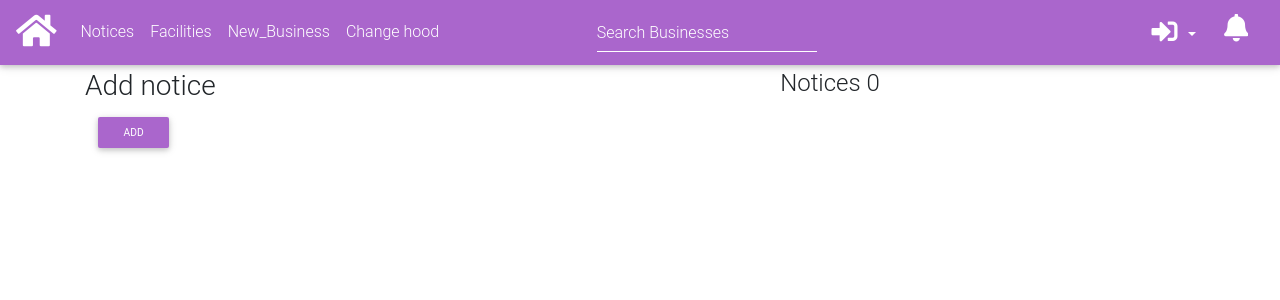
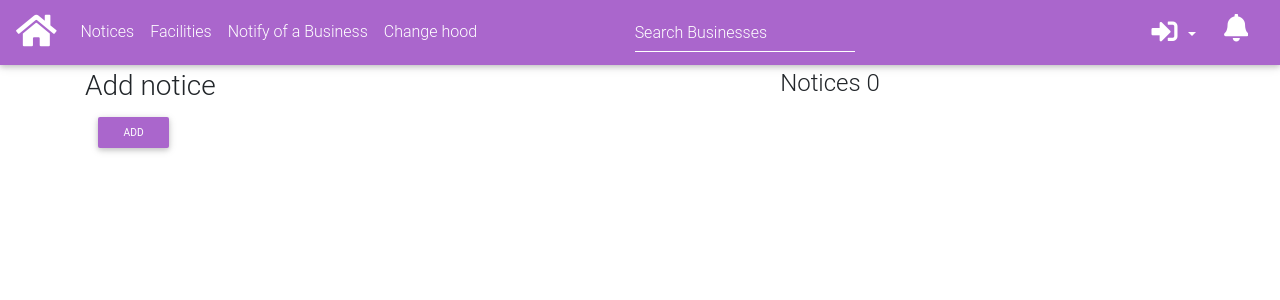
Before and after one commit to brayokenya/District-47, a Django app: template hood/templates/notices.html in a window 1280 px wide. Shown: the top 300 px of the page. Run offline with Django 3.2, Linux system fonts and the light colour scheme; the template is opened without the code that fills it, so the values that code supplies are empty; some libraries are stand-ins or nearby versions; some web fonts are replaced.

Commit message:
updated  templates

```diff
--- a/hood/templates/navbar.html
+++ b/hood/templates/navbar.html
@@ -24,7 +24,7 @@
         <a class="nav-link" href="{% url 'facilities'%}">Facilities</a>
       </li>
       <li class="nav-item">
-        <a class="nav-link" href="{% url 'post_business'%}">New_Business</a>
+        <a class="nav-link" href="{% url 'post_business'%}">Notify of a Business</a>
       </li>
       <li class="nav-item">
         <a class="nav-link" href="{%url 'create_profile'%}">Change hood</a>
```
